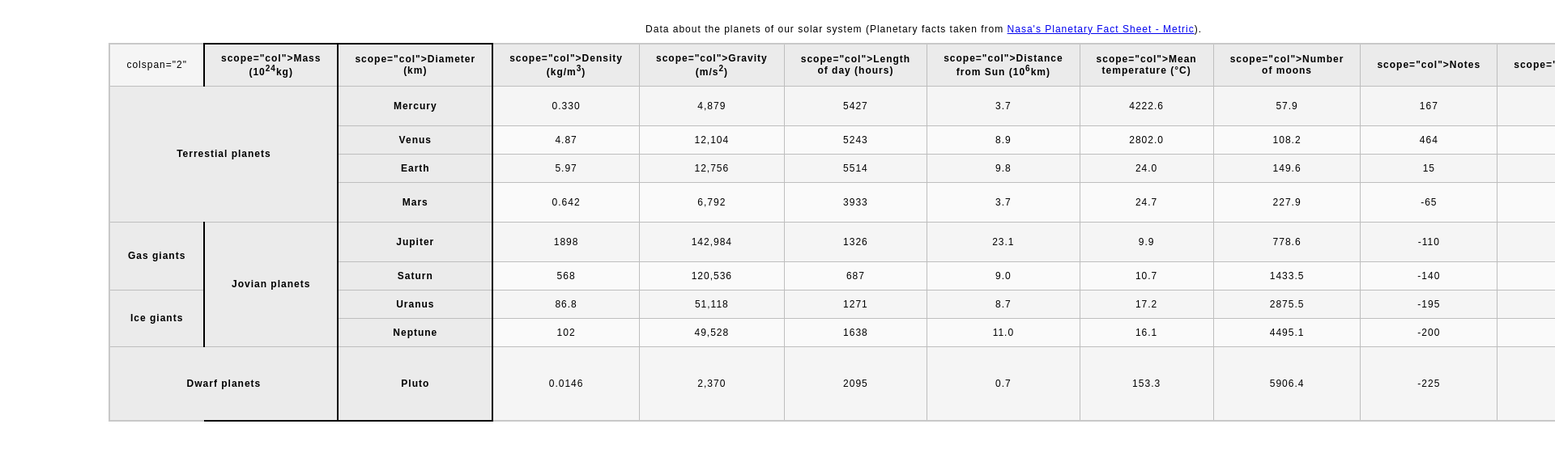
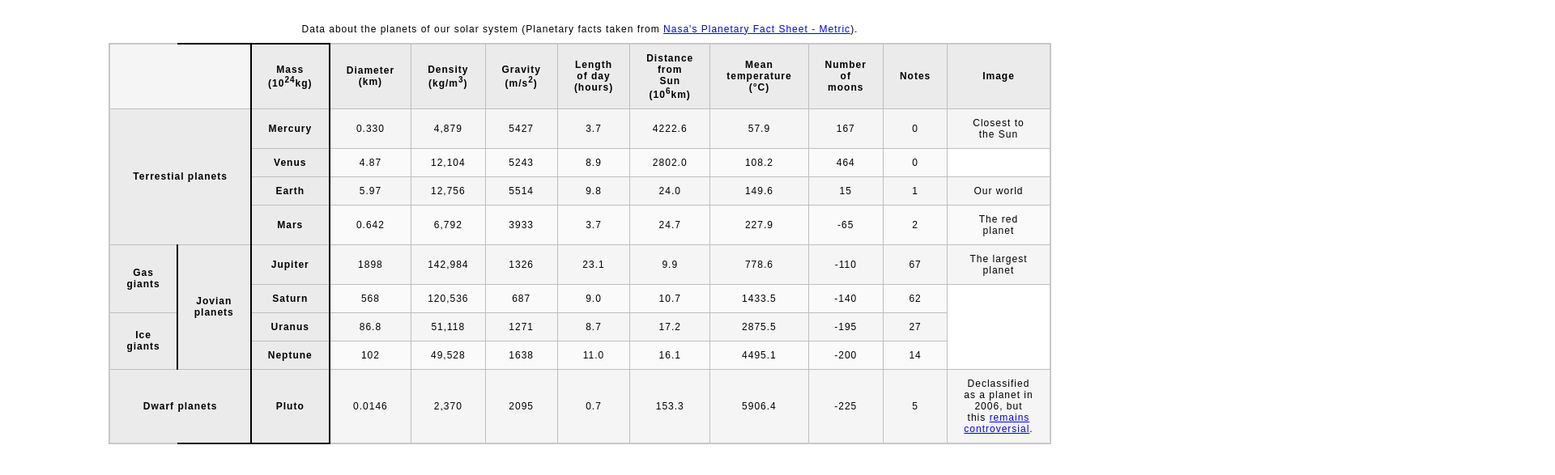
Before and after one commit to PelegriniA/pelegrinia.github.io, a plain HTML site: page planets-table/index.html in a window 1280 px wide. Shown: the part 61-648 px from the top of the page at 81% size, 1920 px wide, since content can reach past the window. Drawn offline with Linux system fonts and the light colour scheme.

Commit message:
Module 4
v2.3

```diff
--- a/planets-table/index.html
+++ b/planets-table/index.html
@@ -34,17 +34,17 @@
                 </colgroup>
                 <thead>
                     <tr>
-                        <td> colspan="2"</td>
-                        <th> scope="col">Mass (10<sup>24</sup>kg)</th>
-                        <th> scope="col">Diameter (km)</th>
-                        <th> scope="col">Density (kg/m<sup>3</sup>)</th>
-                        <th> scope="col">Gravity (m/s<sup>2</sup>)</th>
-                        <th> scope="col">Length of day (hours)</th>
-                        <th> scope="col">Distance from Sun (10<sup>6</sup>km)</th>
-                        <th> scope="col">Mean temperature (°C)</th>
-                        <th> scope="col">Number of moons</th>
-                        <th> scope="col">Notes</th>
-                        <th> scope="col">Image</th>
+                        <td colspan="2"></td>
+                        <th scope="col">Mass (10<sup>24</sup>kg)</th>
+                        <th scope="col">Diameter (km)</th>
+                        <th scope="col">Density (kg/m<sup>3</sup>)</th>
+                        <th scope="col">Gravity (m/s<sup>2</sup>)</th>
+                        <th scope="col">Length of day (hours)</th>
+                        <th scope="col">Distance from Sun (10<sup>6</sup>km)</th>
+                        <th scope="col">Mean temperature (°C)</th>
+                        <th scope="col">Number of moons</th>
+                        <th scope="col">Notes</th>
+                        <th scope="col">Image</th>
                     </tr>
                 </thead>
                 <tbody>
```
